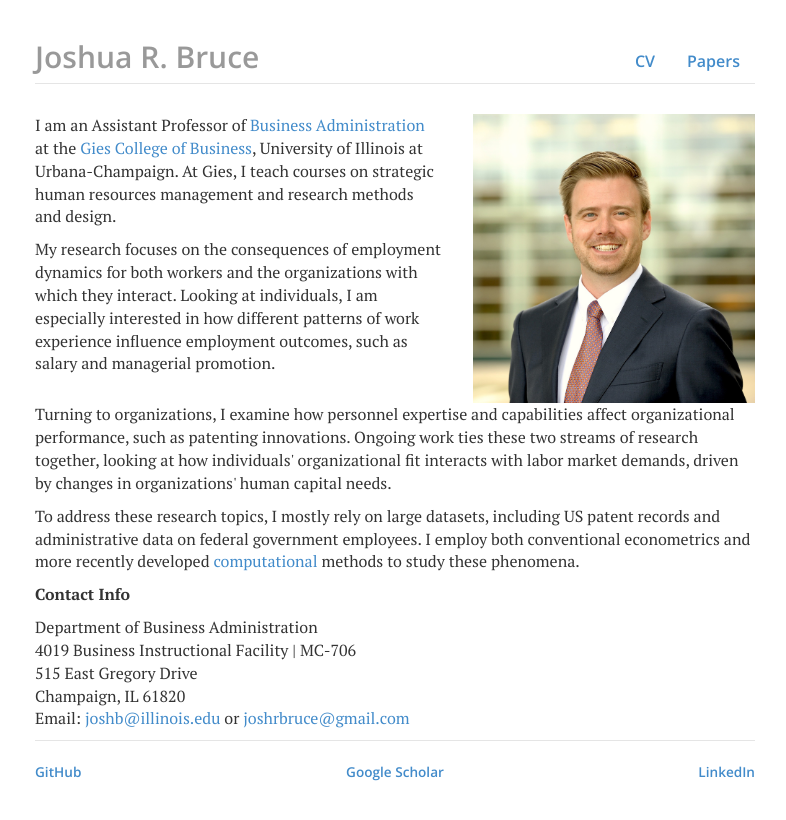
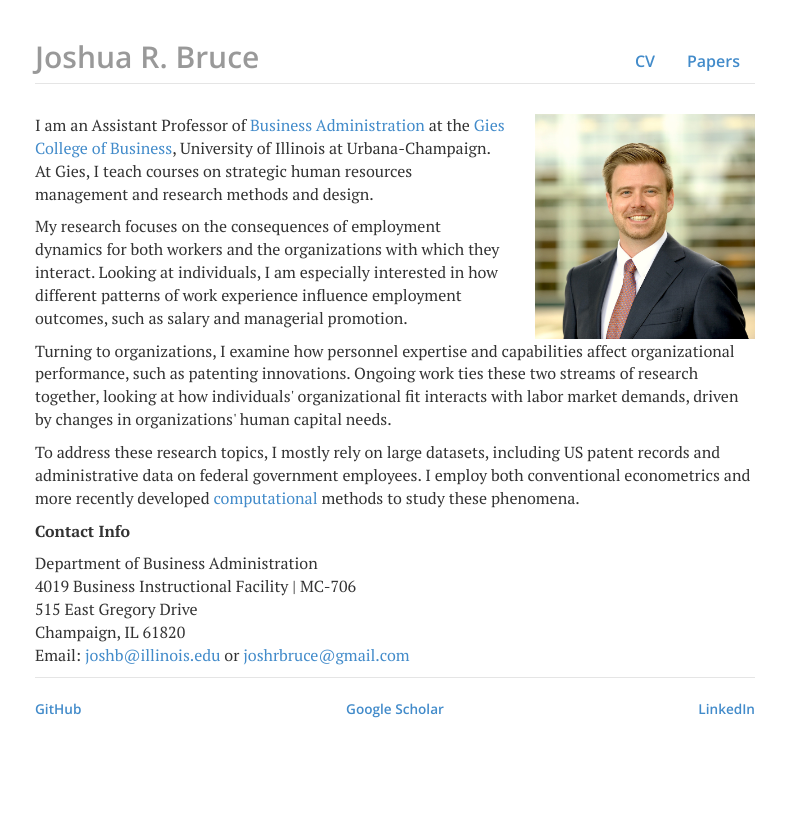
Before and after one commit to joshuarbruce/joshuarbruce.github.io, a Jekyll site: the page built from index.html, in a window 1280 px wide. Shown: the top 820 px of the page, without its empty margins (245-1031 px from the left). Built offline with Jekyll 4.4.1, drawn with Linux system fonts in a browser that asks for light colours; nearby versions of some CDN libraries.

Commit message:
Update index.html

```diff
--- a/index.html
+++ b/index.html
@@ -3,11 +3,11 @@
 title: joshuarbruce.github.io
 ---
 <div class="row">
-	<div class="col-sm-7">
+	<div class="col-sm-8">
 		<p>I am an Assistant Professor of <a href="https://giesbusiness.illinois.edu/business-administration" target="_blank">Business Administration</a> at the <a href="https://business.illinois.edu" target="_blank">Gies College of Business</a>, University of Illinois at Urbana-Champaign. At Gies, I teach courses on strategic human resources management and research methods and design.</p>
 		<p>My research focuses on the consequences of employment dynamics for both workers and the organizations with which they interact. Looking at individuals, I am especially interested in how different patterns of work experience influence employment outcomes, such as salary and managerial promotion.</p>
 	</div>
-	<div class="col-sm-5">
+	<div class="col-sm-4">
 		<img class="img-responsive" alt="Josh Bruce" src="files/gies_me.JPG"/>
 	</div>
 </div>
```
